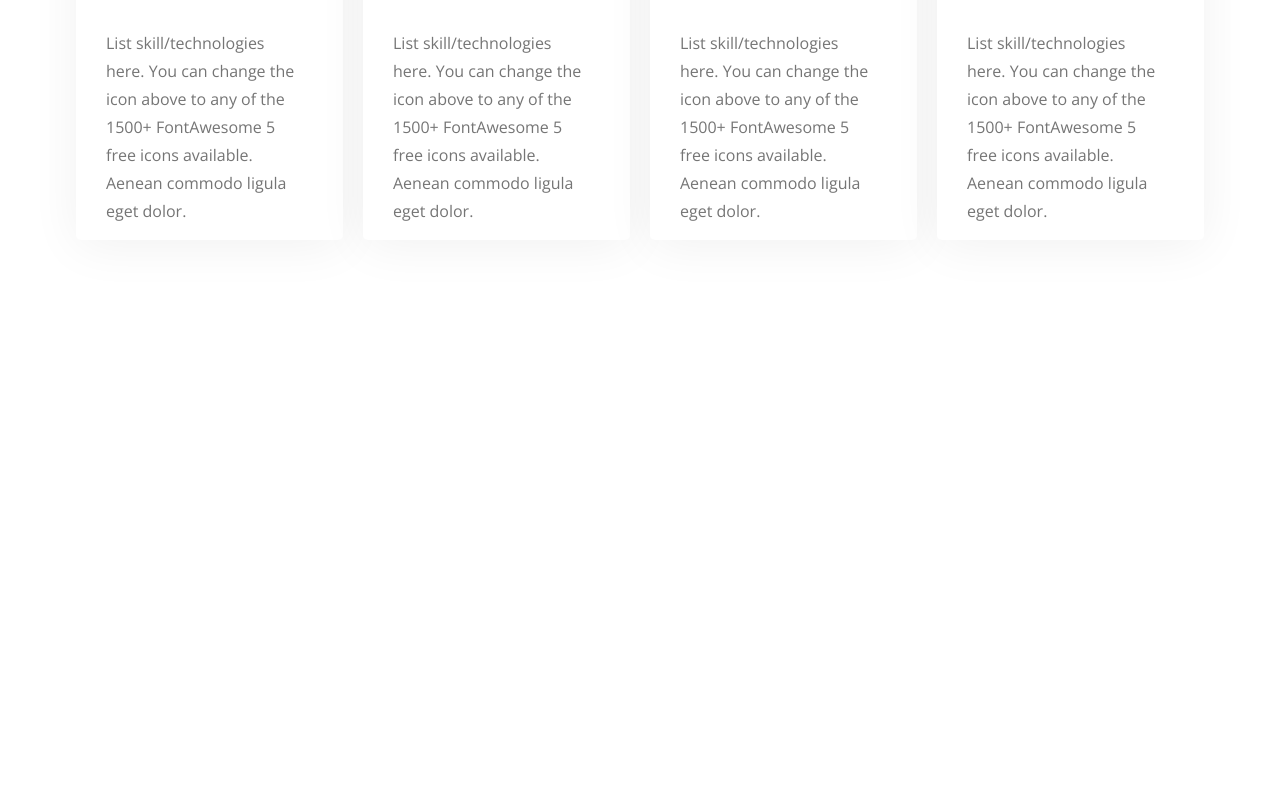
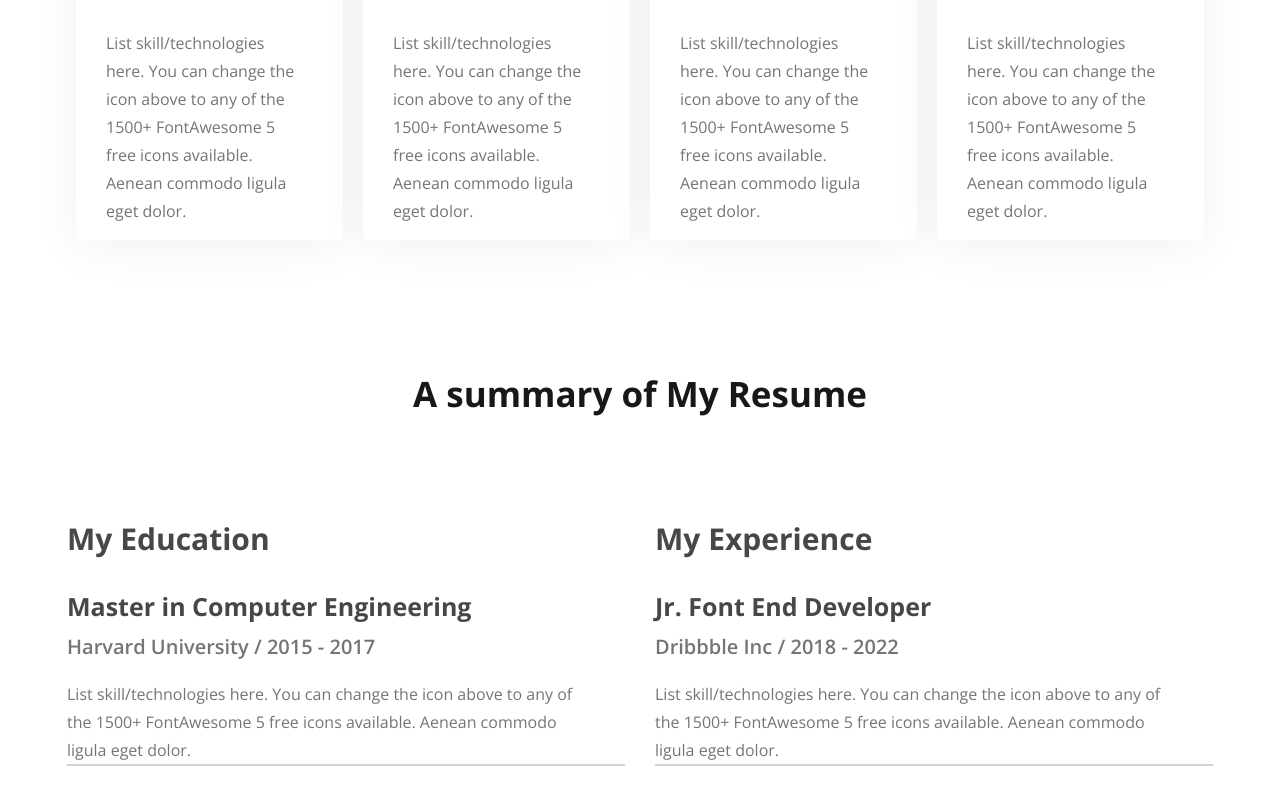
Before and after one commit to Rubayat-Rafi/New-Portfolio., a plain HTML site: page Index.html in a window 1280 px wide. Shown: the part 2002-2794 px from the top of the page. Before the commit the page ends 2372 px from the top, so only its background shows below. Drawn offline with nearby package versions, Linux system fonts and the light colour scheme.

Commit message:
summary added

```diff
--- a/Index.html
+++ b/Index.html
@@ -109,7 +109,48 @@
         <!-- what i do section end here   -->
 
         <!-- summary section start here -->
+         <section class="summary">
+            <h2>A summary of My Resume</h2>
 
+            <div class="summary-container">
+
+                <div class="resume-column">
+                    <h3 class="resume-title">My Education</h3>
+                    <div class="experience">
+                        <h4 class="experience-title">Master in Computer Engineering</h4>
+                        <h5 class="experience-sub-title">Harvard University / 2015 - 2017</h5>
+                        <p class="experience-description">List skill/technologies here. You can change the icon above
+                            to any of the 1500+ FontAwesome 5 free icons available. Aenean commodo ligula eget dolor.</p>
+                    </div>
+                    <hr>
+                    <div class="experience">
+                        <h4 class="experience-title">Master in Computer Engineering</h4>
+                        <h5 class="experience-sub-title">Harvard University / 2015 - 2017</h5>
+                        <p class="experience-description">List skill/technologies here. You can change the icon above
+                            to any of the 1500+ FontAwesome 5 free icons available. Aenean commodo ligula eget dolor.</p>
+                    </div>
+
+                </div>
+
+                <div class="resume-column">
+                    <h3 class="resume-title">My Experience</h3>
+                    <div class="experience">
+                        <h4 class="experience-title">Jr. Font End Developer</h4>
+                        <h5 class="experience-sub-title">Dribbble Inc / 2018 - 2022</h5>
+                        <p class="experience-description">List skill/technologies here. You can change the icon above
+                            to any of the 1500+ FontAwesome 5 free icons available. Aenean commodo ligula eget dolor.</p>
+                    </div>
+                    <hr>
+                    <div class="experience">
+                        <h4 class="experience-title">HTML Developer</h4>
+                        <h5 class="experience-sub-title">Adobe Inc / 2017 - 2018</h5>
+                        <p class="experience-description">List skill/technologies here. You can change the icon above
+                            to any of the 1500+ FontAwesome 5 free icons available. Aenean commodo ligula eget dolor.</p>
+                    </div>
+                </div>
+            </div>
+            <button class="btn btn1"><i class='bx bx-download icon'></i>Download CV</button>
+         </section>
         <!-- summary section end here -->
     </main>
     <footer>
--- a/style.css/style.css
+++ b/style.css/style.css
@@ -27,7 +27,7 @@
     color: var(--main-color);
 }
 .logo{
-    font-size: 45px;
+    font-size: 55px;
     font-weight: 800;
     line-height: 61px;
     letter-spacing: 0%;
@@ -187,6 +187,9 @@ header{
     letter-spacing: 0%;
     text-align: center;
 }
+
+
+/* what i do section  */
 .do{
     width: 1140px;
     height: auto;
@@ -248,5 +251,76 @@ header{
     line-height: 28px;
     letter-spacing: 0%;
     text-align: left;
+}
+
+/* resume design start */
+.summary{
+    width: 1140px;
+    height: auto;
+    margin: 130px auto;
+    display: flex;
+    align-items: center;
+    flex-direction: column;
+}
+
+.summary h2{
+    color: rgb(24, 24, 24);
+    font-size: 35px;
+    font-weight: 700;
+    line-height: 48px;
+    letter-spacing: 0%;
+    text-align: center;
+    margin-bottom: 100px;
+}
+.summary-container{
+    display: flex;
+    gap: 30px;
+    margin-bottom: 80px;
+}
+
+.resume-title{
+    color: rgb(71, 71, 71);
+    font-size: 30px;
+    font-weight: 700;
+    line-height: 41px;
+    letter-spacing: 0%;
+    text-align: left;
+    margin-bottom: 30px;
+}
+.experience {
+    width: 511px;
+    height: 175px;
+}
+.experience .experience-title{
+    color: rgb(71, 71, 71);
+    font-size: 25px;
+    font-weight: 700;
+    line-height: 34px;
+    letter-spacing: 0%;
+    text-align: left;
 
 }
+.experience .experience-sub-title{
+    color: rgb(117, 117, 117);
+    font-size: 20px;
+    font-weight: 600;
+    line-height: 27px;
+    letter-spacing: 0%;
+    text-align: left;
+    margin: 10px 0 20px 0;
+
+}
+.experience .experience-description{
+    color: rgb(117, 117, 117);
+    font-size: 16px;
+    font-weight: 400;
+    line-height: 28px;
+    letter-spacing: 0%;
+    text-align: left;
+
+}
+hr{
+    width: 558px;
+    border: 1px solid rgb(209, 209, 209);
+    margin-bottom: 20px;
+}
```
